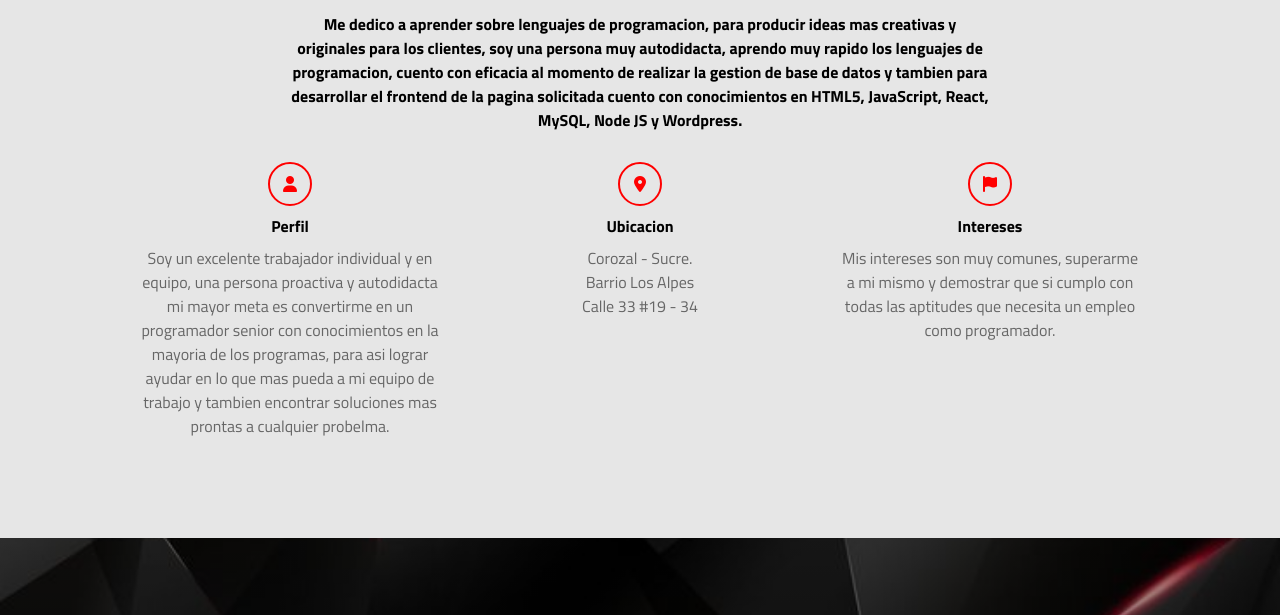
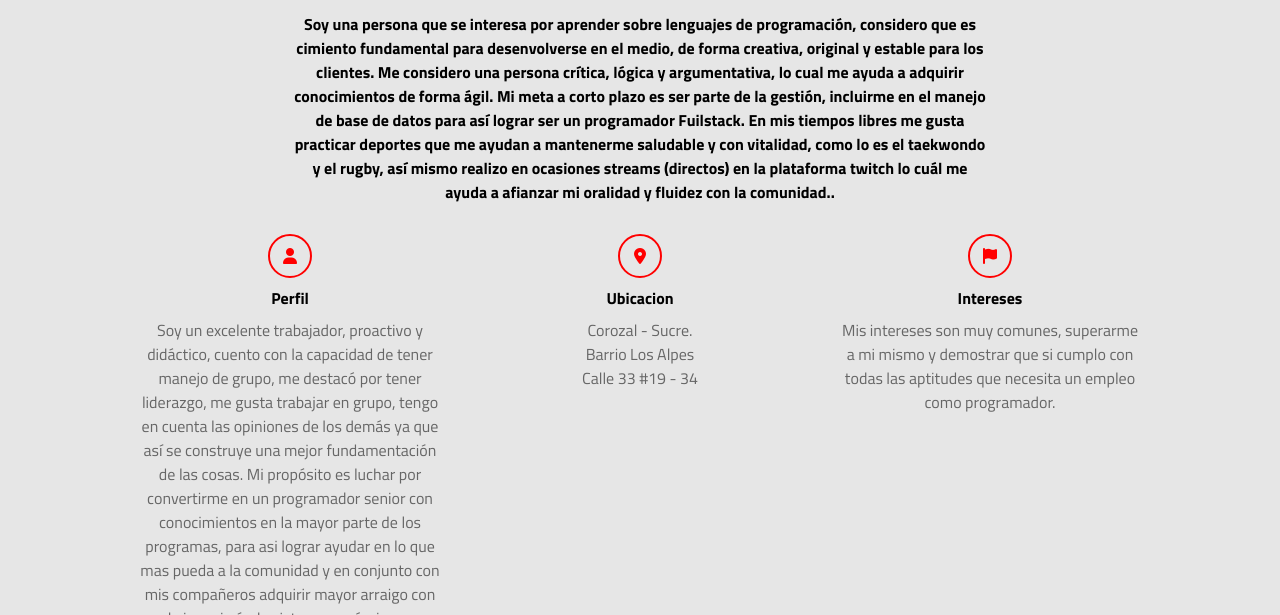
Before and after one commit to Pedroperezm/CVPedroPerez, a plain HTML site: page index.html in a window 1280 px wide. Shown: the part 667-1282 px from the top of the page. Drawn offline with Linux system fonts and the light colour scheme.

Commit message:
Update index.html

```diff
--- a/index.html
+++ b/index.html
@@ -47,20 +47,14 @@
         <h2 class="titulo-seccion">Sobre Mi</h2>
         <h3>Datos Personales</h3>
 
-        <p class="especial">Me dedico a aprender sobre lenguajes de programacion,
-            para producir ideas mas creativas y originales para los clientes,
-             soy una persona muy autodidacta,
-            aprendo muy rapido los lenguajes de programacion,
-            cuento con eficacia al momento de realizar la gestion de base de datos y tambien para desarrollar el frontend de la pagina solicitada
-            cuento con conocimientos en HTML5, JavaScript, React, MySQL, Node JS y Wordpress.</p>
+        <p class="especial">Soy una persona que se interesa por aprender sobre lenguajes de programación, considero que es cimiento fundamental para desenvolverse en el medio, de forma creativa, original y estable para los clientes. Me considero una persona crítica, lógica y argumentativa, lo cual me ayuda a adquirir conocimientos de forma ágil. Mi meta a corto plazo es ser parte de la gestión, incluirme en el manejo de base de datos para así lograr ser un programador Fuilstack.
+En mis tiempos libres me gusta practicar deportes que me ayudan a mantenerme saludable y con vitalidad, como lo es el taekwondo y el rugby, así mismo realizo en ocasiones streams (directos) en la plataforma twitch lo cuál me ayuda a afianzar mi oralidad y fluidez con la comunidad..</p>
        <div class="fila">
         <div class="col">
             <i class="fa-solid fa-user"></i>
             <span class="titulo-detalle">Perfil</span>
-            <p>Soy un excelente trabajador individual y en equipo, una persona proactiva y autodidacta
-                mi mayor meta es convertirme en un programador senior con conocimientos en la mayoria de los
-                programas, para asi lograr ayudar en lo que mas pueda a mi equipo de trabajo y tambien encontrar
-                soluciones mas prontas a cualquier probelma.</p>
+            <p>Soy un excelente trabajador, proactivo y didáctico, cuento con la capacidad de tener manejo de grupo, me destacó por tener liderazgo, me gusta trabajar en grupo, tengo en cuenta las opiniones de los demás ya que así se construye una mejor fundamentación de las cosas.
+ Mi propósito es luchar por  convertirme en un programador senior con conocimientos en la mayor parte de los programas, para asi lograr ayudar en lo que mas pueda a la comunidad y en conjunto con mis compañeros adquirir mayor arraigo con la ingeniería de sistemas, así mismo, encontrar alternativas de solucion mas prontas a cualquier problema o circunstancia que se pueda presentar.</p>
         </div>
         <div class="col">
             <i class="fa-solid fa-location-dot"></i>
@@ -153,10 +147,11 @@
                                 <h3>2017-Acualmente</h3>
                             </td>
                             <td rowspan="2" class="descripcion">
-                                Proyectos destacados a lo largo de mi carrera: una calculadora que realice analisisde tecnicas numericas.
-                                Pagina para realizar reservas de canchas sinteticas y de paintbal.
-                                Juego de piedra, papel o tijera con sistemas digitales.
-                                Pagina de pedidos para un local de comidas rapidas en Corozal.
+Proyectos, planes, pensamientos e ideas:
+calculadora científica avanzada que realice análisis de tecnicas numéricas,
+pagina que facilite la realización de reservas de canchas deportivas sintéticas y de paintball,
+juego especializado para personas con discapacidad visual, denominado piedra, papel o tijera implementado en sistemas digitales,
+pagina creada con el fin de agrupar, organizar y distribuir pedidos para locales de comidas en diferentes lugares.
                             </td>
                         </tr>
                         <tr>
```
